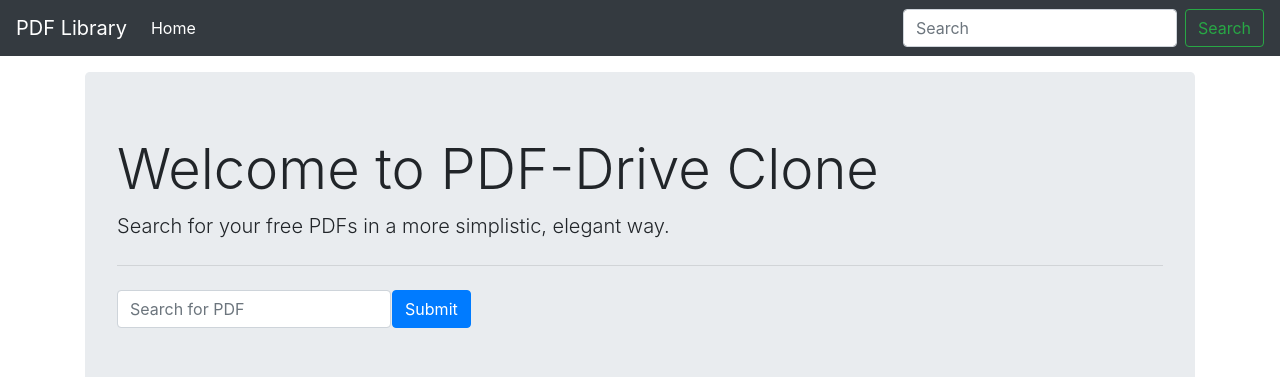
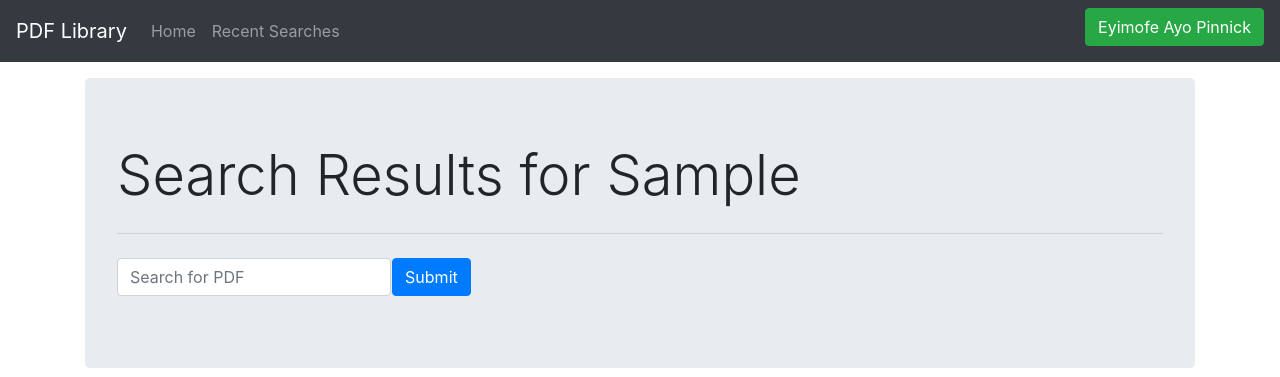
Before and after one commit to itsekiri-tatashe/pdf-drive-clone, a Django app: template templates/core/search.html in a window 1280 px wide. Shown: the top 377 px of the page. Run offline with Django 3.2, Linux system fonts and the light colour scheme; tables that the repository leaves empty hold one stand-in row (values such as "Sample post"); the template is opened without the code that fills it: values that come from a table or form of the project are taken from there, most other values are stand-ins (such as "Sample title", 1, 10 or a date in 2020); some libraries are stand-ins or nearby versions.

```diff
--- a/core/urls.py
+++ b/core/urls.py
@@ -5,4 +5,5 @@ from . import views
 urlpatterns = [
 	path('', views.HomeView.as_view(), name="home"),
 	path('search/', views.search, name="search"),
+	path('recent-search/', views.SearchView.as_view(), name="recent-search"),
 ]
--- a/templates/base.html
+++ b/templates/base.html
@@ -10,7 +10,7 @@
     <link rel="stylesheet" href="{% static 'css/bootstrap.min.css' %}">
 
     <link rel="stylesheet" href="{% static 'css/all.min.css' %}">
-    <title>PDF Library</title>
+    <title>PDF Library | {% block title %}  {% endblock %}</title>
   </head>
   <body>
 
@@ -18,8 +18,6 @@
 
 
     <div class="container">
-      {% include 'partials/_jumbotron.html' %}
-
       {% block content %}
 
       {% endblock %}
--- a/templates/core/search.html
+++ b/templates/core/search.html
@@ -1,5 +1,30 @@
 {% extends 'base.html' %}
 
+{% block title %}
+	Search for {{search}}
+{% endblock %}
 
 {% block content %}
+
+{% include 'partials/_jumbotron.html' %}
+
+{% if books %}
+	<div class="row mt-3">
+		{% for pdf in books  %}
+			<div class="col-md-4 mt-3">
+				<div class="card" style="width: 18rem;">
+				  <img src="{{pdf.1}}" class="card-img-top">
+				  <div class="card-body">
+				    <h5 class="card-title">{{pdf.0|title}}</h5>
+				    <p class="card-text">Year : {{pdf.4}}</p>
+				    <p class="card-text">Pages : {{pdf.3}}</p>
+				    <p class="card-text">Downloads : {{pdf.5}}</p>
+				    <a href="https://pdfdrive.com/{{pdf.2}}" target="_blank" class="btn btn-primary">Checkout!</a>
+				  </div>
+				</div>
+			</div>
+		{% endfor %}
+	</div>
+{% endif %}
+
 {% endblock %}
--- a/templates/partials/_jumbotron.html
+++ b/templates/partials/_jumbotron.html
@@ -1,6 +1,10 @@
 <div class="jumbotron mt-3">
-  <h1 class="display-4">Welcome to PDF-Drive Clone</h1>
-  <p class="lead">Search for your free PDFs in a more simplistic, elegant way.</p>
+  {% if search %}
+    <h1 class="display-4">Search Results for {{search|title}}</h1>
+  {% else %}
+    <h1 class="display-4">Welcome to PDF-Drive Clone</h1>
+    <p class="lead">Search for your free PDFs in a more simplistic, elegant way.</p>
+  {% endif %}
 
   <hr class="my-4">
 
--- a/templates/partials/_navbar.html
+++ b/templates/partials/_navbar.html
@@ -6,13 +6,26 @@
 
   <div class="collapse navbar-collapse" id="navbarSupportedContent">
     <ul class="navbar-nav mr-auto">
-      <li class="nav-item active">
+      <li
+      {% if '/' == request.path %}
+        class="nav-item active"
+      {%  else %}
+        class="nav-item"
+      {% endif %}
+        >
         <a class="nav-link" href="{% url 'home' %}">Home</a>
       </li>
+      <li
+        {% if 'recent-search' in request.path %}
+          class="nav-item active"
+        {%  else %}
+          class="nav-item"
+        {% endif %}>
+        <a class="nav-link" href="{% url 'recent-search' %}">Recent Searches</a>
+      </li>
     </ul>
-    <form class="form-inline my-2 my-lg-0" action="{% url 'search' %}">
-      <input class="form-control mr-sm-2" type="search" placeholder="Search" aria-label="Search" name="search">
-      <button class="btn btn-outline-success my-2 my-sm-0" type="submit">Search</button>
-    </form>
+    <div class="inline my-2 my-lg-0">
+      <h5><a class="btn btn-success text-ehite" href="https://github.com/EyimofeP" target="_blank">Eyimofe Ayo Pinnick</a></h5>
+    </div>
   </div>
 </nav>
```
Also changed, not shown: core/views.py (+43 -3 lines), templates/core/index.html (added, +11 -0 lines), templates/core/recent.html (added, +23 -0 lines).
